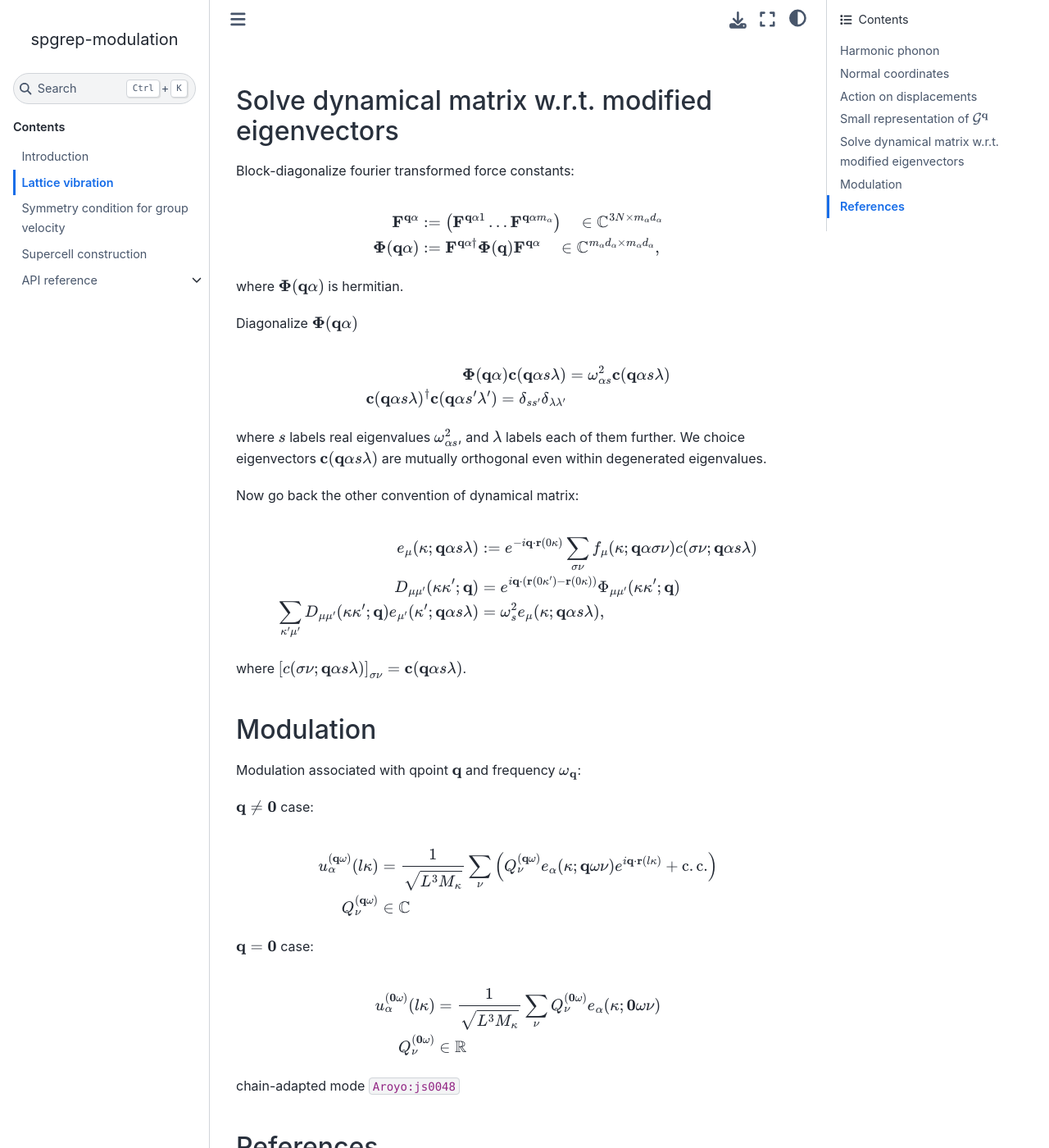
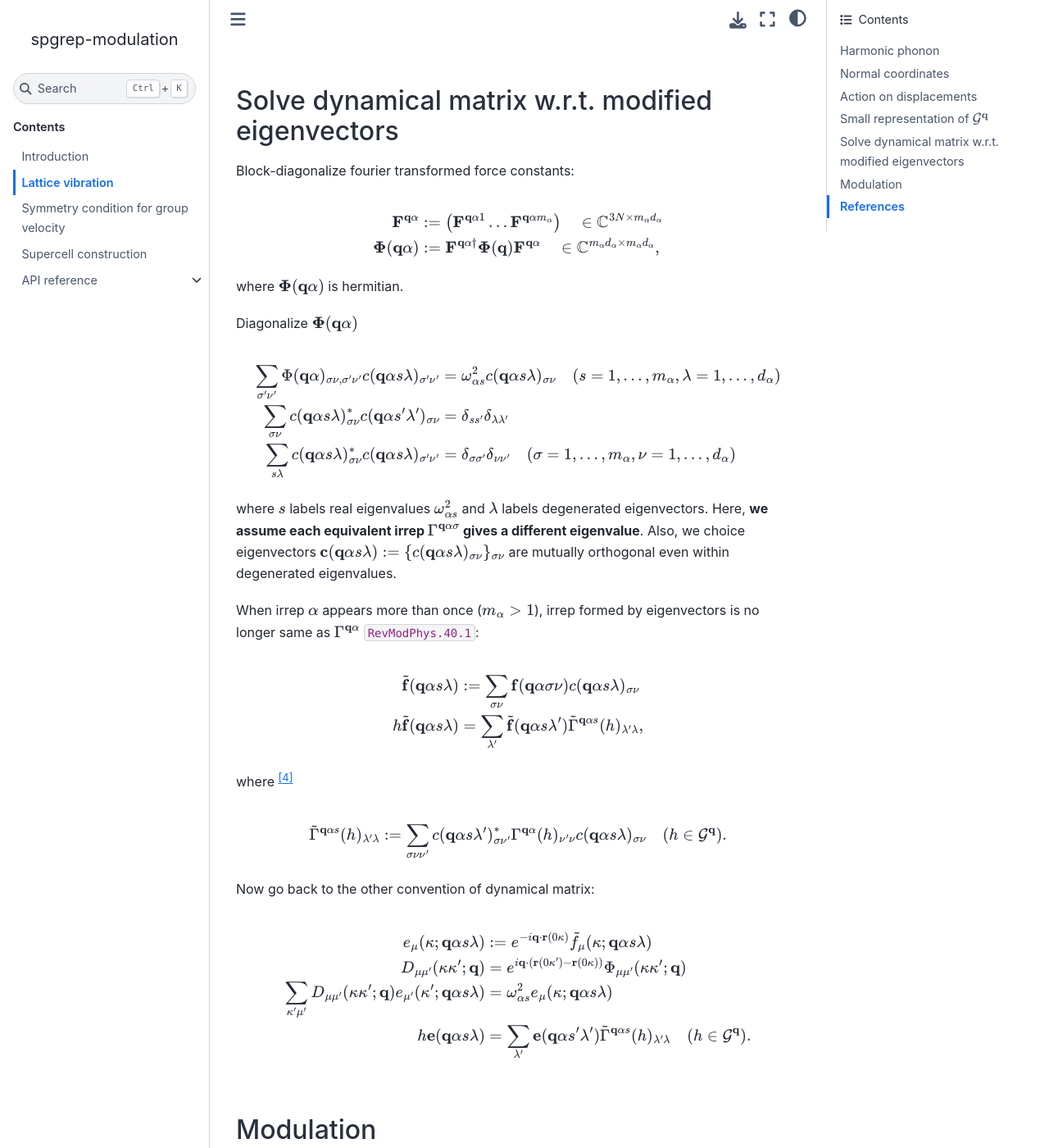
Before and after one commit to phonopy/spgrep-modulation, a Sphinx documentation site: the page built from docs/phonon.md, in a window 1280 px wide and 1400 px high, scrolled down 4865 px. Shown: the whole window at 82% size. Built offline with Sphinx 7.4.7 and the Sphinx Book theme 1.1.4, drawn with Linux system fonts in a browser that asks for light colours; cross-references to code outside the pages are shown as plain code; some of the changed text lies outside the part shown.

Commit message:
Add irrep matrix for symmetry-adapted eigenvectors

````diff
--- a/docs/phonon.md
+++ b/docs/phonon.md
@@ -209,9 +209,11 @@ The corresponding small representation of {math}`\mathcal{G}^{\mathbf{q}}` is ob
 We call orthonormal basis vectors {math}`f_{\mu}(\kappa; \mathbf{q}\alpha\sigma\nu)` forming irrep {math}`\Gamma^{\mathbf{q}\alpha}` as *modified eigenvectors*:
 ```{math}
   h f_{\mu}(\kappa; \mathbf{q}\alpha\sigma\nu)
-    &= \sum_{\nu'} f_{\mu}(\kappa; \mathbf{q}\alpha\sigma\nu') \Gamma^{\mathbf{q}\alpha}(h)_{\nu',\nu} \quad (h \in \mathcal{G}^{\mathbf{q}}) \\
+    &= \sum_{\nu'} f_{\mu}(\kappa; \mathbf{q}\alpha\sigma\nu') \Gamma^{\mathbf{q}\alpha}(h)_{\nu',\nu}
+    \quad (h \in \mathcal{G}^{\mathbf{q}}, \nu = 1, \dots, d_{\alpha}) \\
   \sum_{\kappa\mu} f_{\mu}(\kappa; \mathbf{q}\alpha\sigma\nu)^{\ast} f_{\mu}(\kappa; \mathbf{q}\alpha\sigma\nu')
     &= \delta_{\nu\nu'}
+    \quad (\nu, \nu' = 1, \dots, d_{\alpha})
 ```
 
 We can subdivide eigenvectors further by decomposing {math}`\Gamma^{\mathbf{q}}` into irreps,
@@ -232,29 +234,73 @@ Block-diagonalize fourier transformed force constants:
     \quad \in \mathbb{C}^{3N \times m_{\alpha}d_{\alpha}} \\
   \mathbf{\Phi}(\mathbf{q}\alpha)
     &:= \mathbf{F}^{\mathbf{q}\alpha \dagger} \mathbf{\Phi}(\mathbf{q}) \mathbf{F}^{\mathbf{q}\alpha}
-    \quad \in \mathbb{C}^{ m_{\alpha}d_{\alpha} \times m_{\alpha}d_{\alpha} },
+    \quad \in \mathbb{C}^{ m_{\alpha}d_{\alpha} \times m_{\alpha}d_{\alpha} }, \\
 ```
 where {math}`\mathbf{\Phi}(\mathbf{q}\alpha)` is hermitian.
 
 Diagonalize {math}`\mathbf{\Phi}(\mathbf{q}\alpha)`
 ```{math}
-  \mathbf{\Phi}(\mathbf{q}\alpha) \mathbf{c}(\mathbf{q} \alpha s\lambda)
-    &= \omega_{\alpha s}^{2} \mathbf{c}(\mathbf{q} \alpha s\lambda) \\
-  \mathbf{c}(\mathbf{q} \alpha s\lambda)^{\dagger} \mathbf{c}(\mathbf{q} \alpha s'\lambda') = \delta_{s s'} \delta_{\lambda \lambda'}
+  \sum_{\sigma' \nu'} \Phi(\mathbf{q}\alpha)_{\sigma\nu, \sigma'\nu'} c(\mathbf{q} \alpha s\lambda)_{\sigma' \nu'}
+    &= \omega_{\alpha s}^{2} c(\mathbf{q} \alpha s\lambda)_{\sigma \nu}
+    \quad (s = 1, \dots, m_{\alpha}, \lambda = 1, \dots, d_{\alpha}) \\
+  \sum_{\sigma\nu} c(\mathbf{q}\alpha s\lambda)_{\sigma\nu}^{\ast} c(\mathbf{q}\alpha s'\lambda')_{\sigma\nu}
+    &= \delta_{s s'} \delta_{\lambda \lambda'} \\
+  \sum_{s\lambda} c(\mathbf{q}\alpha s\lambda)_{\sigma\nu}^{\ast} c(\mathbf{q}\alpha s\lambda)_{\sigma'\nu'}
+    &= \delta_{\sigma \sigma'} \delta_{\nu \nu'}
+    \quad (\sigma = 1, \dots, m_{\alpha}, \nu = 1, \dots, d_{\alpha}) \\
 ```
-where {math}`s` labels real eigenvalues {math}`\omega_{\alpha s}^{2}`, and {math}`\lambda` labels each of them further.
-We choice eigenvectors {math}`\mathbf{c}(\mathbf{q} \alpha s\lambda)` are mutually orthogonal even within degenerated eigenvalues.
+where {math}`s` labels real eigenvalues {math}`\omega_{\alpha s}^{2}` and {math}`\lambda` labels degenerated eigenvectors.
+Here, **we assume each equivalent irrep {math}`\Gamma^{\mathbf{q}\alpha \sigma}` gives a different eigenvalue**.
+Also, we choice eigenvectors {math}`\mathbf{c}(\mathbf{q} \alpha s\lambda) := \{ c(\mathbf{q}\alpha s\lambda)_{\sigma\nu} \}_{\sigma\nu}` are mutually orthogonal even within degenerated eigenvalues.
 
-Now go back the other convention of dynamical matrix:
+When irrep {math}`\alpha` appears more than once ({math}`m_{\alpha} > 1`), irrep formed by eigenvectors is no longer same as {math}`\Gamma^{\mathbf{q}\alpha}` {cite}`RevModPhys.40.1`:
+```{math}
+  \tilde{\mathbf{f}}(\mathbf{q}\alpha s \lambda)
+    &:= \sum_{\sigma\nu} \mathbf{f}(\mathbf{q}\alpha \sigma \nu) c(\mathbf{q}\alpha s\lambda)_{\sigma \nu} \\
+  h \tilde{\mathbf{f}}(\mathbf{q}\alpha s \lambda)
+    &= \sum_{\lambda'} \tilde{\mathbf{f}}(\mathbf{q}\alpha s\lambda') \tilde{\Gamma}^{\mathbf{q}\alpha s}(h)_{\lambda'\lambda},
+```
+where [^eigmode_rep]
+```{math}
+  \tilde{\Gamma}^{\mathbf{q}\alpha s}(h)_{\lambda'\lambda}
+    := \sum_{\sigma\nu\nu'} c(\mathbf{q}\alpha s\lambda')_{\sigma\nu'}^{\ast} \Gamma^{\mathbf{q}\alpha}(h)_{\nu'\nu} c(\mathbf{q}\alpha s\lambda)_{\sigma\nu}
+    \quad (h \in \mathcal{G}^{\mathbf{q}}).
+```
+
+[^eigmode_rep]: The derivation is cumbersome (to me).
+    Let {math}`\mathbf{C}^{\mathbf{q}\alpha s} = ( \mathbf{c}(\mathbf{q}\alpha s 1), \dots, \mathbf{c}(\mathbf{q}\alpha s d_{\alpha}) )`.
+    ```{math}
+    \tilde{\mathbf{\Gamma}}^{\alpha s}(h)
+      &:= \mathbf{C}^{\mathbf{q}\alpha s}
+         \begin{pmatrix}
+          \mathbf{\Gamma}^{\mathbf{q}\alpha}(h) & & \\
+          & \ddots & \\
+          & & \mathbf{\Gamma}^{\mathbf{q}\alpha}(h) \\
+         \end{pmatrix}
+         \mathbf{C}^{\mathbf{q}\alpha s \dagger} \\
+    \tilde{\Gamma}^{\alpha s}(h)_{\lambda' \lambda}
+      &= \sum_{\sigma' \nu' \sigma \nu}
+            c(\mathbf{q}\alpha s \lambda')_{\sigma'\nu'}^{\ast} \delta_{\sigma \sigma'}
+            \Gamma^{\mathbf{q}\alpha}(h)_{\nu'\nu}
+            c(\mathbf{q}\alpha s \lambda)_{\sigma\nu} \\
+      &= \sum_{\sigma \nu' \nu}
+            c(\mathbf{q}\alpha s \lambda')_{\sigma\nu'}^{\ast}
+            \Gamma^{\mathbf{q}\alpha}(h)_{\nu'\nu}
+            c(\mathbf{q}\alpha s \lambda)_{\sigma\nu} \\
+    ```
+
+Now go back to the other convention of dynamical matrix:
 ```{math}
   e_{\mu}(\kappa; \mathbf{q}\alpha s \lambda)
-    &:= e^{ -i\mathbf{q} \cdot \mathbf{r}(0\kappa) } \sum_{\sigma\nu} f_{\mu}(\kappa; \mathbf{q}\alpha\sigma\nu) c(\sigma\nu; \mathbf{q}\alpha s \lambda) \\
+    &:= e^{ -i\mathbf{q} \cdot \mathbf{r}(0\kappa) } \tilde{f}_{\mu}(\kappa; \mathbf{q}\alpha s \lambda) \\
   D_{\mu\mu'}(\kappa\kappa'; \mathbf{q})
     &= e^{ i \mathbf{q} \cdot \left( \mathbf{r}(0\kappa') - \mathbf{r}(0\kappa) \right) } \Phi_{\mu\mu'}(\kappa\kappa'; \mathbf{q}) \\
   \sum_{ \kappa'\mu' } D_{\mu\mu'}(\kappa\kappa'; \mathbf{q}) e_{\mu'}(\kappa'; \mathbf{q}\alpha s\lambda)
-    &= \omega_{s}^{2} e_{\mu}(\kappa; \mathbf{q}\alpha s \lambda),
+    &= \omega_{\alpha s}^{2} e_{\mu}(\kappa; \mathbf{q}\alpha s \lambda) \\
+  h \mathbf{e}(\mathbf{q}\alpha s \lambda)
+    &= \sum_{\lambda'} \mathbf{e}(\mathbf{q}\alpha s'\lambda') \tilde{\Gamma}^{\mathbf{q}\alpha s}(h)_{\lambda'\lambda}
+    \quad (h \in \mathcal{G}^{\mathbf{q}}).
 ```
-where {math}`\left[ c(\sigma\nu; \mathbf{q}\alpha s \lambda) \right]_{\sigma\nu} = \mathbf{c}(\mathbf{q}\alpha s \lambda)`.
 
 ## Modulation
 
````
Also changed, not shown: 2 other files.
